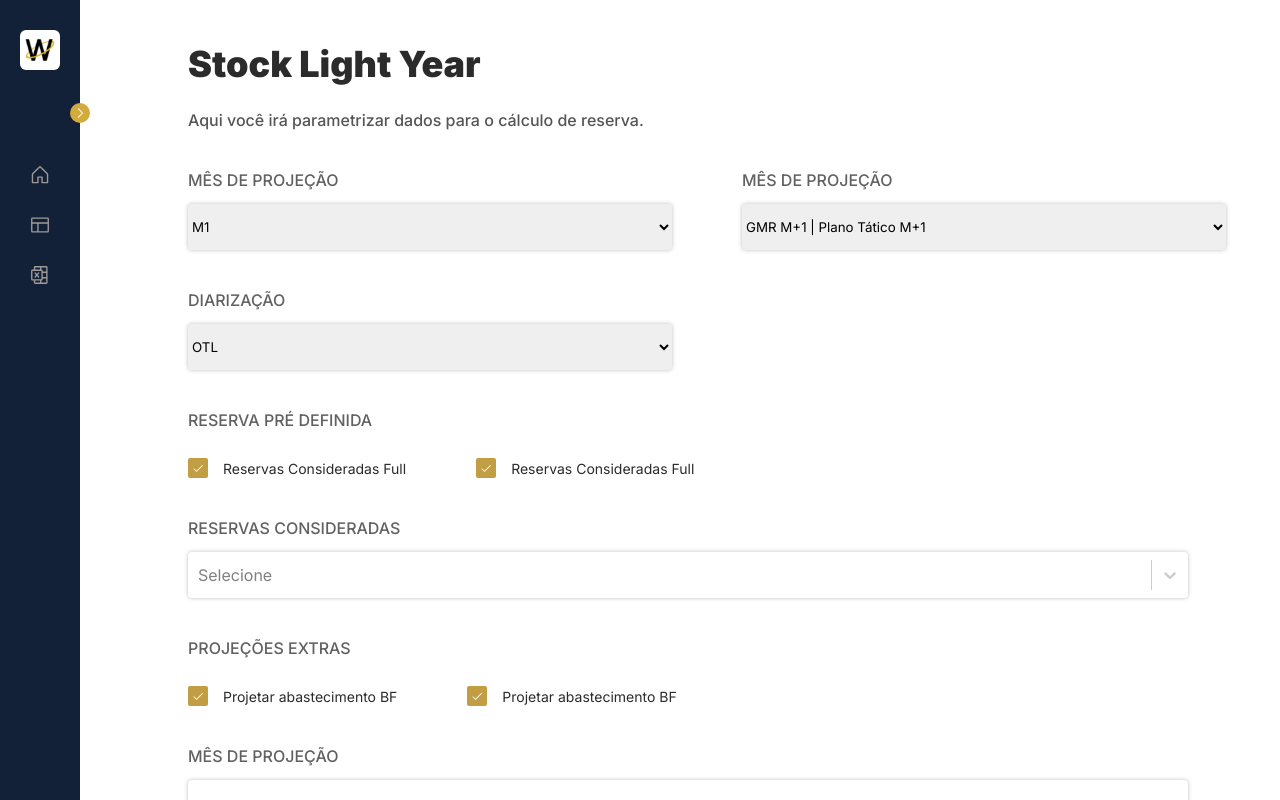
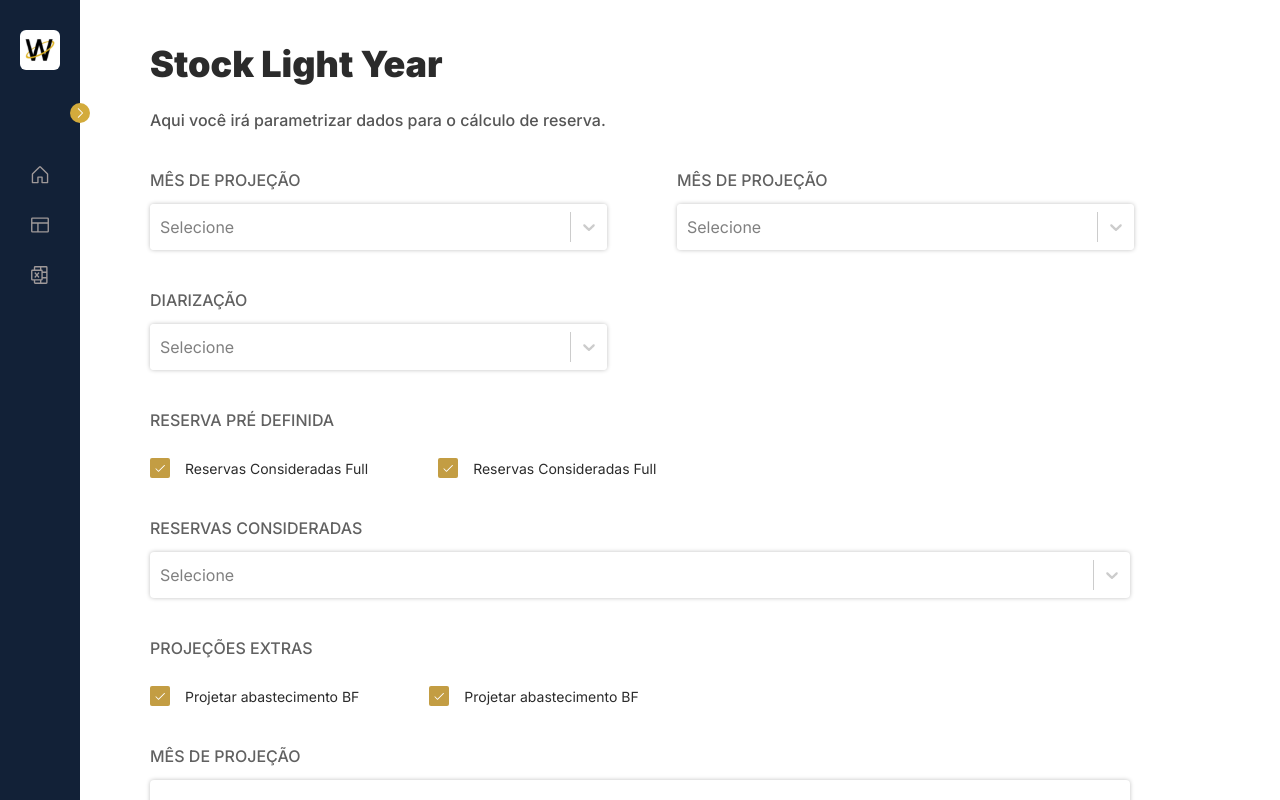
Before and after one commit to An4lu/Formulario, a React (Vite) app: page / in a window 1280 px wide. Shown: the top 800 px of the page. Built offline with nearby package versions, Linux system fonts and the light colour scheme.

Commit message:
mudanças na Sidebar e implementação do select com sucesso

```diff
--- a/src/components/Button/styles.ts
+++ b/src/components/Button/styles.ts
@@ -16,6 +16,7 @@ export const StyledButton = styled('button', {
   border: 'none',
   borderRadius: '4px',
   gap: '10px',
+  cursor: 'pointer',
   boxShadow: '8px 1px 8px $grey100, rgba(17,17,26, 0.1) 0px 0px 0px',
 
   '&:hover': {
--- a/src/components/Checkbox/styles.ts
+++ b/src/components/Checkbox/styles.ts
@@ -13,6 +13,7 @@ export const CheckboxRoot = styled(Checkbox.Root, {
   justifyContent: 'center',
   border: '1px solid #979797',
   outline: 'none',
+  cursor: 'pointer',
   '&[data-state="checked"]': {
     backgroundColor: '$yellow600',
     border: 'none',
--- a/src/components/MultiSelect/styles.ts
+++ b/src/components/MultiSelect/styles.ts
@@ -17,6 +17,7 @@ export const colorStyles: StylesConfig<ColourOption, true> = {
     width: '100%',
     marginTop: '14px',
     boxShadow: '0px 0px 4px rgba(0, 0, 0, 0.25)',
+    cursor: 'pointer',
   }),
   multiValue: (styles) => {
     return {
@@ -28,8 +29,8 @@ export const colorStyles: StylesConfig<ColourOption, true> = {
     ...styles,
     color: 'white',
     ':hover': {
-      backgroundColor: '$yellow100',
-      color: 'black',
+      backgroundColor: '#EF4444',
+      color: 'white',
     },
   }),
   multiValueLabel: (styles) => ({
@@ -37,4 +38,13 @@ export const colorStyles: StylesConfig<ColourOption, true> = {
     color: 'white',
     fontFamily: 'Inter',
   }),
+  option: (styles, { isFocused, isSelected }) => ({
+    ...styles,
+    backgroundColor: isFocused ? '#D3AB3C' : 'transparent',
+    ':hover': {
+      backgroundColor: '#D3AB3C',
+      color: 'white',
+    },
+    color: isSelected ? 'white' : '#111827',
+  }),
 }
--- a/src/components/Select/index.tsx
+++ b/src/components/Select/index.tsx
@@ -3,13 +3,20 @@ import { colorStyles } from './styles'
 
 export function mySelect() {
   const selectOptions = [
-    { label: 'Arquivos Disponiveis', value: 'Arquivos Disponiveis' },
-    { label: 'Localidades faltando', value: 'Localidades faltando' },
-    { label: 'Materiais faltando', value: 'Materiais faltando' },
-    { label: 'DOHs faltando', value: 'DOHs faltando' },
+    { label: 'M1', value: 'M1' },
+    { label: 'OTL', value: 'OTL' },
+    {
+      label: 'GMR M+1 | PLANO TÁTICO M+1',
+      value: 'GMR M+1 | PLANO TÁTICO M+1',
+    },
   ]
 
   return (
-    <Select options={selectOptions} isClearable styles={colorStyles}></Select>
+    <Select
+      options={selectOptions}
+      isClearable
+      styles={colorStyles}
+      placeholder="Selecione"
+    ></Select>
   )
 }
--- a/src/components/Select/styles.ts
+++ b/src/components/Select/styles.ts
@@ -1,13 +1,33 @@
 import { StylesConfig } from 'react-select'
 
+interface Option {
+  label: string
+  value: string
+}
+
 export const colorStyles: StylesConfig<Option> = {
-  control: (styles) => ({
-    ...styles,
+  control: (provided, state) => ({
+    ...provided,
     backgroundColor: 'white',
-    width: '484px',
+    width: '457px',
     height: '46px',
     borderRadius: '4px',
     borderStyle: 'none',
-    boxShadow: '0px 0px 4px rgba(0, 0, 0, 0.25)',
+    cursor: 'pointer',
+    zIndex: '99.9',
+  }),
+  multiValueLabel: (styles) => ({
+    ...styles,
+    color: 'white',
+    fontFamily: 'Inter',
+  }),
+  option: (styles, { isFocused, isSelected }) => ({
+    ...styles,
+    backgroundColor: isFocused ? '#D3AB3C' : 'transparent',
+    ':hover': {
+      backgroundColor: '#D3AB3C',
+      color: 'white',
+    },
+    color: isSelected ? 'gray' : '#4E4E4E',
   }),
 }
--- a/src/components/Sidebar/styles.ts
+++ b/src/components/Sidebar/styles.ts
@@ -4,10 +4,11 @@ export const ContainerSidebar = styled('div', {
   display: 'flex',
   flexDirection: 'column',
   gap: '30px',
-  height: '100vh',
+  height: '100%',
   backgroundColor: '$blue500',
   color: '$white',
-  position: 'sticky',
+  position: 'fixed',
+  zIndex: '100',
   top: '0',
   left: '0',
 
--- a/src/components/TextArea/styles.ts
+++ b/src/components/TextArea/styles.ts
@@ -8,6 +8,7 @@ export const TextArea = styled('textarea', {
   marginTop: '14px',
   padding: '10px 14px',
   fontColor: '$gray450',
+  fontSize: '14px',
   borderRadius: '4px',
   borderStyle: 'none',
   boxShadow: '0px 0px 4px rgba(0, 0, 0, 0.25)',
--- a/src/pages/Sheets/index.tsx
+++ b/src/pages/Sheets/index.tsx
@@ -1,9 +1,10 @@
 import { Button } from '../../components/Button'
 import { CheckBox } from '../../components/Checkbox'
 import { MultiSelect } from '../../components/MultiSelect'
-import { SubTitle } from '../../components/SubTitle'
+import { mySelect } from '../../components/Select'
 import MyTextarea from '../../components/TextArea'
 import { Heading } from '../../components/Title'
+import { SubTitle } from '../../components/SubTitle'
 import { PlayCircle } from '@phosphor-icons/react'
 import {
   CheckboxContainer,
@@ -20,22 +21,8 @@ import {
 } from './styles'
 
 const options = [
-  {
-    value: 'agua',
-    label: 'agua',
-  },
-  {
-    value: 'terra',
-    label: 'terra',
-  },
-  {
-    value: 'fogo',
-    label: 'fogo',
-  },
-  {
-    value: 'ar',
-    label: 'ar',
-  },
+  { label: 'D2C', value: 'D2C' },
+  { label: 'BF', value: 'BF' },
 ]
 
 export const Sheets = () => {
@@ -52,26 +39,17 @@ export const Sheets = () => {
         <LineFormItem>
           <ItemFormContainer>
             <LabelText htmlFor="select">MÊS DE PROJEÇÃO</LabelText>
-            <SelectItem id="select">
-              <option>M1</option>
-              <option>M1</option>
-            </SelectItem>
+            <SelectItem id="select">{mySelect()}</SelectItem>
           </ItemFormContainer>
           <ItemFormContainer>
             <LabelText htmlFor="select1">MÊS DE PROJEÇÃO</LabelText>
-            <SelectItem id="select1">
-              <option>GMR M+1 | Plano Tático M+1</option>
-              <option>M1</option>
-            </SelectItem>
+            <SelectItem id="select1">{mySelect()}</SelectItem>
           </ItemFormContainer>
         </LineFormItem>
         <LineFormItem>
           <ItemFormContainer>
             <LabelText htmlFor="select2">DIARIZAÇÃO</LabelText>
-            <SelectItem id="select2">
-              <option>OTL</option>
-              <option>OTL</option>
-            </SelectItem>
+            <SelectItem id="select2">{mySelect()}</SelectItem>
           </ItemFormContainer>
         </LineFormItem>
         <LineFormItem>
--- a/src/pages/Sheets/styles.ts
+++ b/src/pages/Sheets/styles.ts
@@ -1,8 +1,8 @@
 import { styled } from '../../styles'
 
 export const Container = styled('div', {
-  maxWidth: '1000px',
-  width: '90%',
+  maxWidth: '980px',
+  width: '100%',
   margin: '0 auto',
   marginTop: '42px',
 })
@@ -29,14 +29,13 @@ export const LineFormItem = styled('div', {
   justifyContent: 'space-between',
   gap: '70px',
   marginTop: '40px',
-  width: '100%',
 })
 
 export const ItemFormContainer = styled('div', {
   display: 'flex',
   flexDirection: 'column',
+
   gap: '14px',
-  // label: { color: 'red' },
 })
 
 export const CheckboxContainer = styled('div', {
@@ -57,8 +56,8 @@ export const LineMultiSelect = styled('div', {
   width: '100%',
 })
 
-export const SelectItem = styled('select', {
-  width: '484px',
+export const SelectItem = styled('div', {
+  width: '100%',
   height: '46px',
   borderStyle: 'none',
   borderRadius: '4px',
--- a/src/styles/global.ts
+++ b/src/styles/global.ts
@@ -2,7 +2,7 @@ import { globalCss } from '.'
 
 export const globalStyles = globalCss({
   '*': {
-    margin: '0rem',
+    margin: '0px',
     padding: '0rem',
     boxSizing: 'border-box',
   },
```
